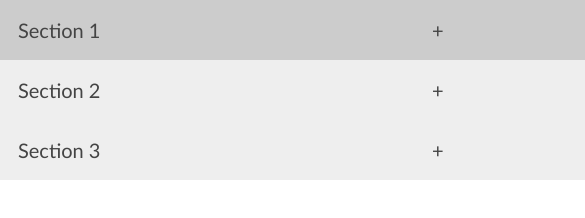
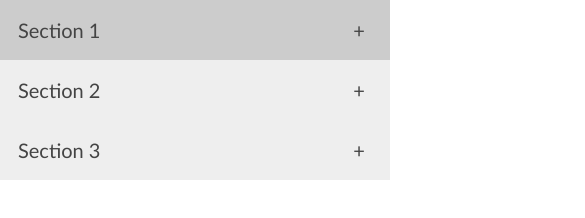
Before and after one commit to Svenez96/accordion-example, a plain HTML site: page index.html in a window 390 px wide. Shown: the top 218 px of the page, 585 px wide, since content can reach past the window. Drawn offline with Linux system fonts and the light colour scheme.

Commit message:
created an accordion

```diff
--- a/style.css
+++ b/style.css
@@ -6,16 +6,11 @@
     font-size: 20px;
 }
 
-html, body{
-    width: 1600px;
-}
-
 .accordion {
     background-color: #eee;
     color: #444;
     padding: 18px;
     width: 100%;
-    max-width: 1200px;
     text-align: left;
     border: none;
     transition: 0.4s;
@@ -47,6 +42,18 @@ html, body{
   }
 
   span{
-    position: absolute;
-    left: 85vw;
+ margin-left: 90%;
   }
+
+
+  @media screen and (max-width:1000px){
+    span{
+      margin-left: 80%;
+    }
+  }
+
+  @media screen and (max-width:600px){
+    span{
+      margin-left: 70%;
+    }
+  }
```
